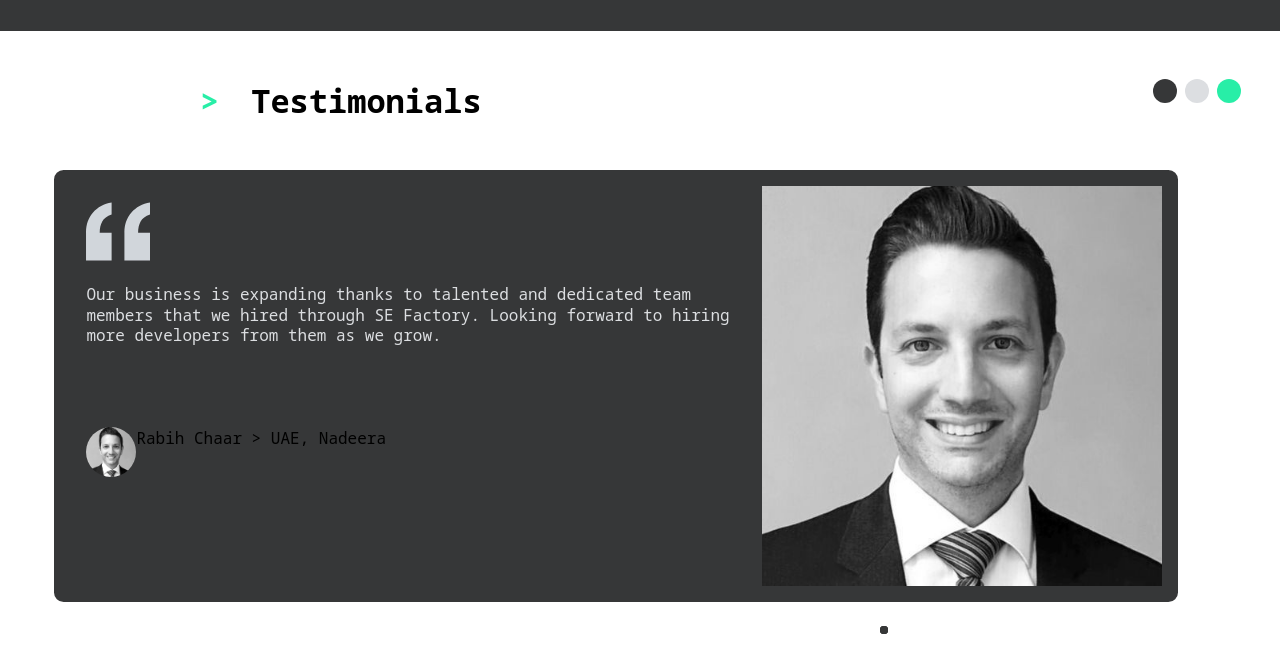
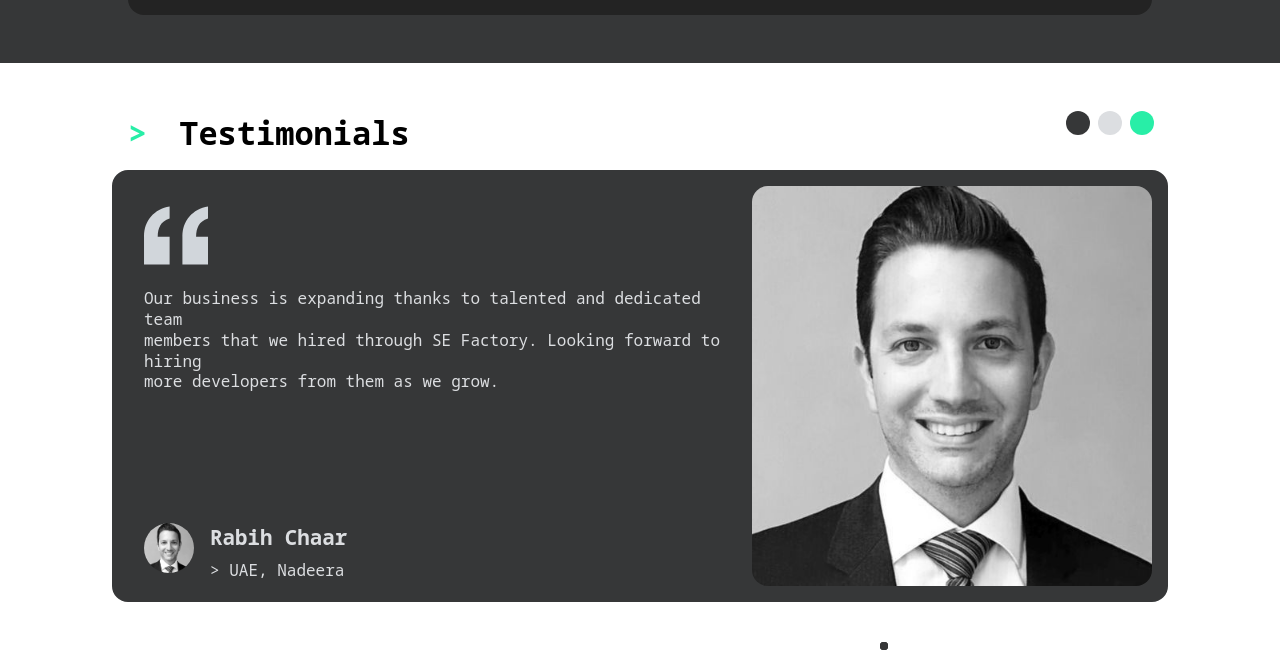
Before and after one commit to HassanMoussaa/SE-Factory-Webclone, a plain HTML site: page index.html in a window 1280 px wide. Shown: the part 4041-4707 px from the top of the page. Drawn offline with Linux system fonts and the light colour scheme.

Commit message:
fixing section 6 with some other applied changes

```diff
--- a/index.html
+++ b/index.html
@@ -286,7 +286,8 @@
     <!-- 6th seciotion of the webpage -->
 
     <section class="section-6">
-      <div class="sec2Part1">
+      <div class="sec6Wrapper">
+        <div class="sec6Part1">
           <div class="arrow">></div>
           <div class="greetingSec2">Testimonials</div>
           <div class="circlePart">
@@ -297,9 +298,8 @@
         </div>
 
         <div class="sec4Part2">
-        <div class="container-sec4">
-          <div class="contentBox-4">
-            <div class="leftBox-4">
+          <div class="contentBox-6">
+            <div class="leftBox-6">
               <div class="leftBoxHeading">
                 <img src="photos\IMG-sec-6.svg" alt="SE Factory Class" />
               </div>
@@ -314,16 +314,18 @@
               </div>
               <div class="leftBox-footer-6">
                 <div>
-                  <span><img src="photos\Rabih Chaar.jpeg" alt="" /></span>
+                  <span
+                    ><img src="photos\Rabih Chaar.jpeg" alt="Rabi chaar"
+                  /></span>
                 </div>
                 <div>
-                  <span>Rabih Chaar > UAE, Nadeera</span>
+                  <p><b>Rabih Chaar</b></p>
+                  <p>> UAE, Nadeera</p>
                 </div>
               </div>
             </div>
             <div class="rightBox-4">
-              <img src="photos\Rabih Chaar.jpeg" alt="Company Manager " />
-            </div>
+              <img src="photos\Rabih Chaar.jpeg" alt="Rabi chaar " />
             </div>
           </div>
         </div>
@@ -333,6 +335,7 @@
           <div class="smallCircle"></div>
           <div class="smallCircle"></div>
         </div>
+      </div>
     </section>
   </body>
 </html>
--- a/styles/style.css
+++ b/styles/style.css
@@ -402,6 +402,7 @@ body {
   height: 25rem;
   width: 25rem;
   object-fit: contain;
+  border-radius: 1rem;
 }
 
 .header-4 {
@@ -496,7 +497,7 @@ body {
   display: flex;
   flex-direction: column;
   width: 100%;
-  gap: 1rem;
+  gap: 2rem;
 }
 
 .sec5Part1 {
@@ -562,9 +563,10 @@ body {
   padding: 0.5rem;
   background-color: #232323;
   border-radius: 1rem;
+  color: #dcdee1;
 }
 
-/* ------section6------ */
+/* ------section 6------ */
 
 .section-6 {
   background-color: white;
@@ -578,17 +580,65 @@ body {
   position: relative;
 }
 
+.sec6Wrapper {
+  padding: 0 10%;
+  display: flex;
+  flex-direction: column;
+  width: 100%;
+  justify-content: center;
+  align-items: center;
+  gap: 1rem;
+}
+
+.sec6Part1 {
+  display: flex;
+  flex-direction: row;
+  justify-content: space-between;
+  gap: 2rem;
+  margin: 0 2rem;
+  height: fit-content;
+  width: 100%;
+}
+
+.contentBox-6 {
+  display: flex;
+  justify-content: space-between;
+  gap: 1rem;
+  width: 100%;
+  background-color: #363738;
+  border: 1rem solid #363738;
+  border-radius: 1rem;
+}
+
+.leftBox-6 {
+  display: flex;
+  flex-direction: column;
+  justify-content: center;
+  flex-wrap: wrap;
+  padding: 0 1rem;
+}
+
 .leftBox-footer-6 {
   display: flex;
   justify-content: flex-start;
-  margin-top: 10%;
-  width: 100%;
-  height: 100%;
+  margin-top: 20%;
 }
-.leftBox-footer-6 span {
+.leftBox-footer-6 div:nth-child(2) {
   display: flex;
   flex-direction: column;
   flex-wrap: wrap;
+  margin: 0;
+  height: 100%;
+  gap: 0.5rem;
+  padding-left: 1rem;
+}
+.leftBox-footer-6 div:nth-child(2) b {
+  font-size: 1.3rem;
+}
+
+.leftBox-footer-6 p {
+  margin: 0;
+  color: #dcdee1;
 }
 
 .leftBox-footer-6 img {
```
Lines whose indentation alone changed are shown as unchanged.
